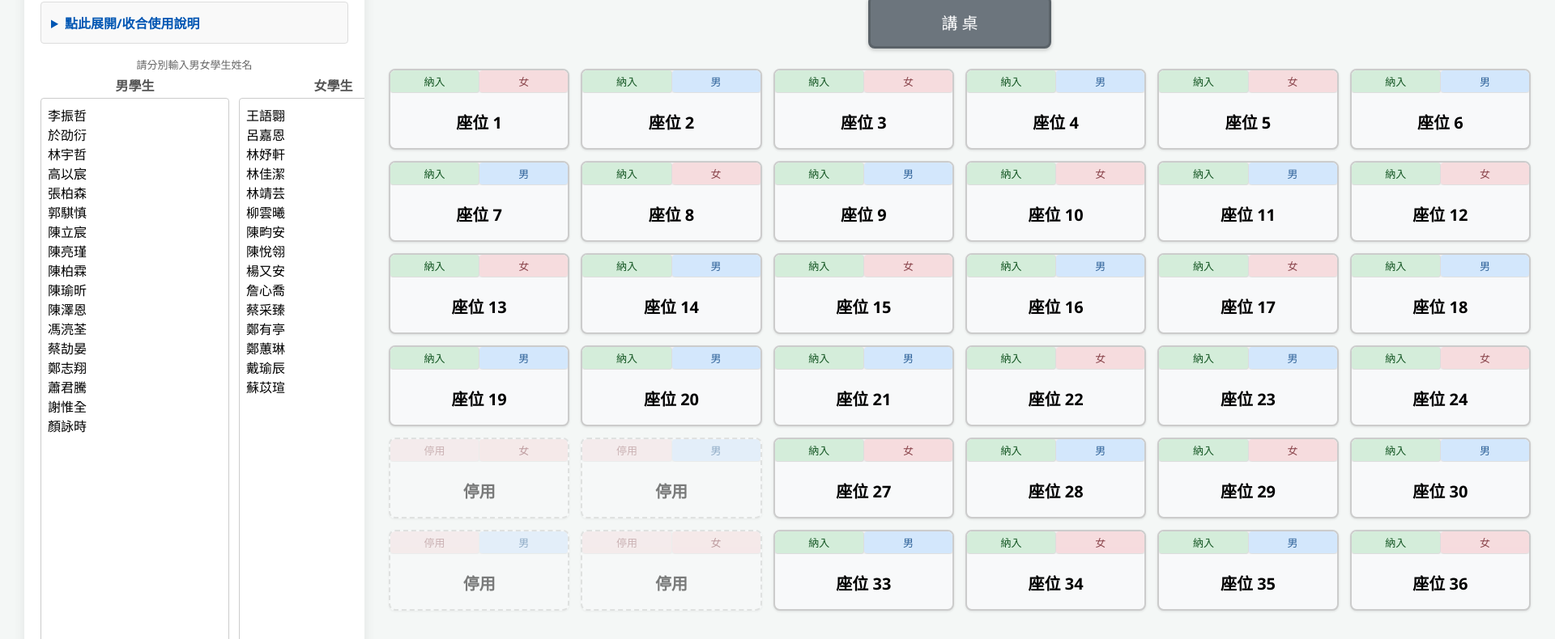
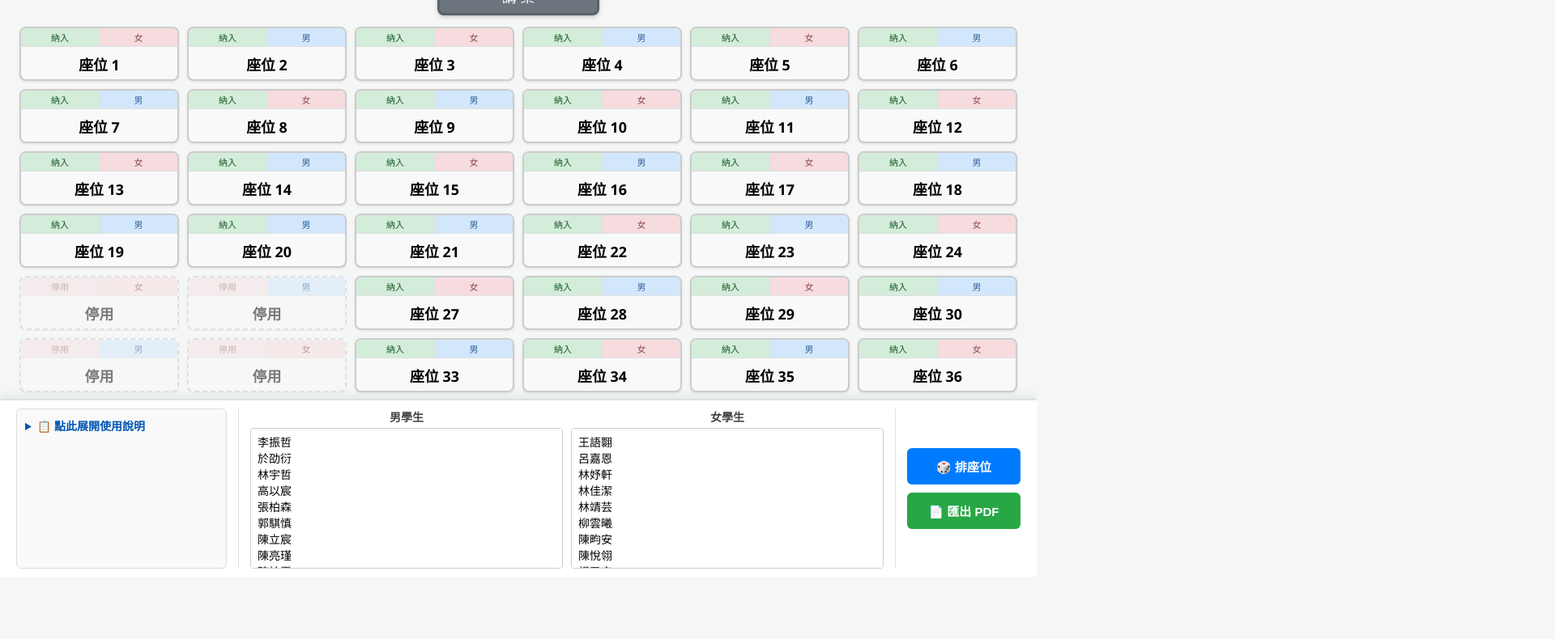
Before and after one commit to mathruffian-dot/seat-chart-generator, a plain HTML site: page index.html in a window 1280 px wide. Shown: the part 87-877 px from the top of the page at 81% size, 1920 px wide, since content can reach past the window. After the commit the page ends 800 px from the top, so only its background shows below. Drawn offline with nearby package versions, Linux system fonts and the light colour scheme.

Commit message:
Add files via upload

```diff
--- a/index.html
+++ b/index.html
@@ -2,201 +2,86 @@
 <html lang="zh-TW">
 <head>
     <meta charset="UTF-8">
-    <meta name="viewport" content="width=1920, initial-scale=1.0">
+    <meta name="viewport" content="width=device-width, initial-scale=1.0">
     <title>班級座位表產生器</title>
     <!-- 引入 PDF 產生器函式庫 -->
     <script src="https://cdnjs.cloudflare.com/ajax/libs/html2canvas/1.4.1/html2canvas.min.js"></script>
     <script src="https://cdnjs.cloudflare.com/ajax/libs/jspdf/2.5.1/jspdf.umd.min.js"></script>
     <style>
-        /* --- 基本樣式：固定 Full HD 1920×1080 --- */
+        * { box-sizing: border-box; }
+
         html, body {
             margin: 0;
             padding: 0;
-            width: 1920px;
-            height: 1080px;
+            width: 100%;
+            height: 100%;
             overflow: hidden;
             font-family: 'Segoe UI', 'Microsoft JhengHei', 'PingFang TC', sans-serif;
             background-color: #f4f7f6;
-            box-sizing: border-box;
         }
 
         /* 列印/PDF 產生時隱藏不必要的元素 */
         body.printing .seat-controls,
         body.printing .controls,
-        body.printing .teacher-desk + h1 {
+        body.printing .classroom-title {
             display: none !important;
         }
 
-        /* --- 主要容器：填滿整個 Full HD 畫面 --- */
+        /* ===== 主容器：垂直排列 ===== */
         .container {
             display: flex;
-            gap: 30px;
-            width: 1920px;
-            height: 1080px;
-            padding: 20px 30px;
-            box-sizing: border-box;
+            flex-direction: column;
+            width: 100%;
+            height: 100vh;
         }
 
-        /* --- 左側控制面板 --- */
-        .controls {
-            width: 420px;
-            min-width: 420px;
-            max-width: 420px;
-            padding: 18px 20px;
-            background-color: #fff;
-            border-radius: 8px;
-            box-shadow: 0 4px 15px rgba(0,0,0,0.08);
-            display: flex;
-            flex-direction: column;
-            overflow-y: auto;
-            box-sizing: border-box;
-        }
-
-        h1 {
-            text-align: center;
-            color: #333;
-            font-size: 2.2rem;
-            margin: 0 0 10px 0;
-        }
-        h2 {
-            text-align: center;
-            color: #333;
-            font-size: 1.6rem;
-            margin: 0 0 8px 0;
-        }
-
-        /* --- 使用說明區塊 --- */
-        .instructions {
-            margin-top: 5px;
-            margin-bottom: 12px;
-            border: 1px solid #ddd;
-            border-radius: 4px;
-            padding: 5px 12px;
-            background-color: #f9f9f9;
-        }
-        .instructions summary {
-            cursor: pointer;
-            font-weight: bold;
-            padding: 8px 0;
-            color: #0056b3;
-            font-size: 16px;
-        }
-        .instructions ol {
-            padding-left: 22px;
-            line-height: 1.7;
-            font-size: 14px;
-            margin-top: 5px;
-            margin-bottom: 8px;
-        }
-        .instructions ul {
-            padding-left: 18px;
-            margin-top: 4px;
-        }
-        .instructions .btn-example {
-            padding: 1px 4px;
-            border-radius: 3px;
-            font-size: 13px;
-            border: 1px solid #ccc;
-            display: inline-block;
-        }
-        .instructions .included { color: #155724; background-color: #d4edda; }
-        .instructions .excluded { color: #721c24; background-color: #f8d7da; }
-
-        .student-inputs {
-            display: flex;
-            gap: 12px;
-            width: 100%;
-            flex: 1;
-            min-height: 0;
-        }
-        .input-group {
-            flex: 1;
-            display: flex;
-            flex-direction: column;
-            min-height: 0;
-        }
-        .input-group label {
-            text-align: center;
-            font-weight: bold;
-            margin-bottom: 4px;
-            color: #555;
-            font-size: 16px;
-        }
-        .input-group textarea {
-            flex: 1;
-            min-height: 120px;
-            border-radius: 4px;
-            border: 1px solid #ccc;
-            padding: 8px;
-            font-size: 16px;
-            resize: none;
-        }
-
-        button {
-            width: 100%;
-            padding: 12px;
-            margin-top: 10px;
-            background-color: #007bff;
-            color: white;
-            border: none;
-            border-radius: 4px;
-            cursor: pointer;
-            font-size: 16px;
-            transition: background-color 0.3s;
-            flex-shrink: 0;
-        }
-        button:hover {
-            background-color: #0056b3;
-        }
-        #exportPdfBtn {
-            background-color: #28a745;
-        }
-        #exportPdfBtn:hover {
-            background-color: #218838;
-        }
-        button:disabled {
-            background-color: #6c757d;
-            cursor: not-allowed;
-        }
-
-        /* --- 右側教室區 --- */
+        /* ===== 上方：座位表區（佔滿剩餘空間）===== */
         .classroom {
             flex: 1;
             display: flex;
             flex-direction: column;
             align-items: center;
-            min-width: 0;
-            box-sizing: border-box;
+            padding: 12px 24px 8px;
+            min-height: 0;
+            overflow: hidden;
+        }
+
+        .classroom-title {
+            font-size: 1.6rem;
+            color: #333;
+            margin: 0 0 8px 0;
+            font-weight: bold;
+            flex-shrink: 0;
         }
 
         .teacher-desk {
-            width: 220px;
-            height: 60px;
+            width: 200px;
+            height: 48px;
             background-color: #6c757d;
             color: white;
             display: flex;
             justify-content: center;
             align-items: center;
             border-radius: 8px;
-            margin-bottom: 25px;
-            font-size: 20px;
+            margin-bottom: 14px;
+            font-size: 18px;
             box-shadow: 0 2px 5px rgba(0,0,0,0.2);
             border: 3px solid #5a6268;
             flex-shrink: 0;
         }
 
-        /* --- 座位表網格系統 --- */
+        /* 座位表網格 */
         .seating-chart {
             display: grid;
             grid-template-columns: repeat(6, 1fr);
-            gap: 14px;
+            gap: 10px;
             width: 100%;
             flex: 1;
             min-height: 0;
             align-content: start;
         }
 
-        /* --- 座位樣式 --- */
+        /* 座位樣式 */
         .seat {
             position: relative;
             background-color: #fff;
@@ -214,11 +99,11 @@
             display: flex;
             justify-content: center;
             align-items: center;
-            font-size: 20px;
-            padding: 10px 4px 8px;
+            font-size: clamp(12px, 1.4vw, 20px);
+            padding: 8px 4px 6px;
             text-align: center;
             word-break: break-all;
-            min-height: 50px;
+            min-height: 40px;
             cursor: move;
             font-weight: bold;
         }
@@ -232,15 +117,15 @@
             transform: scale(0.95);
         }
 
-        /* --- 座位控制按鈕 --- */
+        /* 座位控制按鈕 */
         .seat-controls {
             display: flex;
             background-color: #f0f0f0;
         }
         .seat-btn {
             flex: 1;
-            padding: 4px;
-            font-size: 13px;
+            padding: 3px;
+            font-size: 11px;
             border: none;
             border-bottom: 1px solid #ddd;
             cursor: pointer;
@@ -249,56 +134,196 @@
             width: auto;
             margin: 0;
         }
-        .seat-btn:hover {
-            background-color: #e0e0e0;
-        }
-        .seat-btn:first-child {
-            border-right: 1px solid #ddd;
-        }
-        .toggle-include.excluded {
-            background-color: #f8d7da;
-            color: #721c24;
-        }
-        .toggle-include.included {
-            background-color: #d4edda;
-            color: #155724;
-        }
+        .seat-btn:hover { background-color: #e0e0e0; }
+        .seat-btn:first-child { border-right: 1px solid #ddd; }
+        .toggle-include.excluded { background-color: #f8d7da; color: #721c24; }
+        .toggle-include.included { background-color: #d4edda; color: #155724; }
         .toggle-gender.pref-male { color: #004085; background-color: #cce5ff; }
         .toggle-gender.pref-female { color: #721c24; background-color: #f8d7da; }
 
-        /* --- 座位狀態樣式 --- */
-        .seat.is-excluded {
-            opacity: 0.5;
-            background-color: #e9ecef;
-            border-style: dashed;
-        }
+        /* 座位狀態 */
+        .seat.is-excluded { opacity: 0.5; background-color: #e9ecef; border-style: dashed; }
         .seat.student-male { background-color: #cce5ff; }
         .seat.student-female { background-color: #f8d7da; }
         .seat.empty { background-color: #f8f9fa; }
+
+
+        /* ===== 下方：控制面板 ===== */
+        .controls {
+            display: flex;
+            flex-direction: row;
+            gap: 14px;
+            align-items: stretch;
+            padding: 10px 20px;
+            background-color: #fff;
+            border-top: 2px solid #dee2e6;
+            box-shadow: 0 -3px 12px rgba(0,0,0,0.08);
+            height: 220px;
+            min-height: 220px;
+            flex-shrink: 0;
+        }
+
+        /* 使用說明區塊 */
+        .instructions-wrapper {
+            width: 260px;
+            min-width: 220px;
+            flex-shrink: 0;
+            overflow-y: auto;
+        }
+        .instructions {
+            border: 1px solid #ddd;
+            border-radius: 6px;
+            padding: 4px 10px;
+            background-color: #f9f9f9;
+            font-size: 13px;
+            height: 100%;
+        }
+        .instructions summary {
+            cursor: pointer;
+            font-weight: bold;
+            padding: 6px 0;
+            color: #0056b3;
+            font-size: 14px;
+        }
+        .instructions ol {
+            padding-left: 18px;
+            line-height: 1.7;
+            margin: 4px 0 6px;
+        }
+        .instructions ul {
+            padding-left: 14px;
+            margin-top: 2px;
+        }
+        .instructions .btn-example {
+            padding: 1px 4px;
+            border-radius: 3px;
+            font-size: 12px;
+            border: 1px solid #ccc;
+            display: inline-block;
+        }
+        .instructions .included { color: #155724; background-color: #d4edda; }
+        .instructions .excluded { color: #721c24; background-color: #f8d7da; }
+
+        /* 分隔線 */
+        .divider {
+            width: 1px;
+            background-color: #dee2e6;
+            flex-shrink: 0;
+            align-self: stretch;
+        }
+
+        /* 學生名單輸入 */
+        .student-inputs {
+            display: flex;
+            gap: 10px;
+            flex: 1;
+            min-width: 0;
+        }
+        .input-group {
+            flex: 1;
+            display: flex;
+            flex-direction: column;
+            min-width: 0;
+        }
+        .input-group label {
+            text-align: center;
+            font-weight: bold;
+            font-size: 14px;
+            color: #444;
+            margin-bottom: 4px;
+            flex-shrink: 0;
+        }
+        .input-group textarea {
+            flex: 1;
+            border-radius: 4px;
+            border: 1px solid #ccc;
+            padding: 6px 8px;
+            font-size: 14px;
+            resize: none;
+            min-height: 0;
+        }
+        .input-group textarea:focus {
+            outline: none;
+            border-color: #007bff;
+            box-shadow: 0 0 0 2px rgba(0,123,255,0.15);
+        }
+
+        /* 操作按鈕 */
+        .buttons-panel {
+            display: flex;
+            flex-direction: column;
+            gap: 10px;
+            justify-content: center;
+            width: 140px;
+            min-width: 120px;
+            flex-shrink: 0;
+        }
+        .buttons-panel button {
+            width: 100%;
+            padding: 12px 8px;
+            border: none;
+            border-radius: 6px;
+            cursor: pointer;
+            font-size: 15px;
+            font-weight: bold;
+            transition: background-color 0.2s, transform 0.1s;
+            color: white;
+        }
+        .buttons-panel button:hover { transform: translateY(-1px); }
+        .buttons-panel button:active { transform: translateY(0); }
+        #assignSeatsBtn {
+            background-color: #007bff;
+        }
+        #assignSeatsBtn:hover { background-color: #0056b3; }
+        #exportPdfBtn {
+            background-color: #28a745;
+        }
+        #exportPdfBtn:hover { background-color: #218838; }
+        .buttons-panel button:disabled {
+            background-color: #6c757d;
+            cursor: not-allowed;
+            transform: none;
+        }
     </style>
 </head>
 <body>
 <div class="container">
-    <!-- 左側：學生名單輸入與控制按鈕 -->
+
+    <!-- ===== 上方：座位表區 ===== -->
+    <div class="classroom">
+        <h1 class="classroom-title">座位表</h1>
+        <div class="teacher-desk">講 桌</div>
+        <div class="seating-chart" id="seatingChart">
+            <!-- 座位將由 JavaScript 自動生成 -->
+        </div>
+    </div>
+
+    <!-- ===== 下方：控制面板 ===== -->
     <div class="controls">
-        <h2>學生名單</h2>
+
+        <!-- 使用說明 -->
+        <div class="instructions-wrapper">
             <details class="instructions">
-            <summary>點此展開/收合使用說明</summary>
+                <summary>📋 點此展開使用說明</summary>
                 <ol>
-                <li><strong>輸入名單：</strong> 在「男學生」與「女學生」欄位中，每行輸入一位學生姓名。</li>
+                    <li><strong>輸入名單：</strong>在「男學生」與「女學生」欄位中，每行輸入一位學生姓名。</li>
                     <li><strong>座位設定：</strong>
                         <ul>
-                        <li>已啟用<strong>梅花座</strong>，男女交錯排列，性別已固定。</li>
-                        <li>點擊座位上方的<span class="btn-example included">納入</span>/<span class="btn-example excluded">排除</span>按鈕，可決定該座位是否參與自動分配。</li>
+                            <li>已啟用<strong>梅花座</strong>，男女交錯排列。</li>
+                            <li>點擊座位的<span class="btn-example included">納入</span>/<span class="btn-example excluded">排除</span>按鈕，可控制是否參與分配。</li>
                             <li>座位 25、26、31、32 已固定停用。</li>
                         </ul>
                     </li>
-                <li><strong>自動排座：</strong> 點擊「自動排座位」按鈕，系統將根據您的設定智慧安排座位。</li>
-                <li><strong>手動微調：</strong> 直接用滑鼠拖曳座位上的學生姓名，即可與其他座位互換。</li>
-                <li><strong>匯出存檔：</strong> 點擊「匯出 PDF」，會產出包含「學生視角」與「教師視角」的兩頁 PDF。</li>
+                    <li><strong>自動排座：</strong>點擊「排座位」按鈕。</li>
+                    <li><strong>手動微調：</strong>直接拖曳座位上的姓名互換。</li>
+                    <li><strong>匯出存檔：</strong>點擊「匯出 PDF」產出雙視角 PDF。</li>
                 </ol>
             </details>
-        <p style="font-size:13px; color:#666; text-align:center; margin: 4px 0;">請分別輸入男女學生姓名</p>
+        </div>
+
+        <div class="divider"></div>
+
+        <!-- 學生名單輸入 -->
         <div class="student-inputs">
             <div class="input-group">
                 <label for="maleStudentNames">男學生</label>
@@ -339,18 +364,18 @@
 蘇苡瑄</textarea>
             </div>
         </div>
-        <button id="assignSeatsBtn">自動排座位</button>
-        <button id="exportPdfBtn">匯出 PDF</button>
+
+        <div class="divider"></div>
+
+        <!-- 操作按鈕 -->
+        <div class="buttons-panel">
+            <button id="assignSeatsBtn">🎲 排座位</button>
+            <button id="exportPdfBtn">📄 匯出 PDF</button>
         </div>
-    <!-- 右側：教室與座位表 -->
-    <div class="classroom">
-        <h1>座位表</h1>
-        <div class="teacher-desk">講 桌</div>
-        <div class="seating-chart" id="seatingChart">
-            <!-- 座位將由 JavaScript 自動生成於此 -->
+
     </div>
 </div>
-</div>
+
 <script>
     document.addEventListener('DOMContentLoaded', function() {
         const seatingChart = document.getElementById('seatingChart');
@@ -363,10 +388,11 @@
         const fixedExcludedSeats = [25, 26, 31, 32];
         // 性別覆蓋：指定特定座位的性別（覆蓋梅花座規則）
         const genderOverrides = { 20: 'male' };
+
         function createSeats() {
             seatingChart.innerHTML = '';
             let seatCounter = 0;
-            layout.forEach((seatsInRow, rowIndex) => {
+            layout.forEach((seatsInRow) => {
                 for (let i = 0; i < seatsInRow; i++) {
                     seatingChart.appendChild(createSingleSeat(seatCounter++));
                 }
@@ -381,9 +407,6 @@
             seat.id = `seat-${index}`;
             seat.dataset.studentGender = 'none';
 
-            // 梅花座：根據行列計算性別偏好
-            // 座位6 (row=0, col=5) 為男生 → (row+col)奇數=男，偶數=女
-            // genderOverrides 可覆蓋個別座位
             const row = Math.floor(index / 6);
             const col = index % 6;
             const isMaleSeat = genderOverrides[seatNumber]
@@ -392,7 +415,6 @@
             const genderPref = isMaleSeat ? 'male' : 'female';
             seat.dataset.genderPref = genderPref;
 
-            // 固定排除的座位：預設排除且鎖定
             if (isFixedExcluded) {
                 seat.dataset.included = 'false';
                 seat.dataset.fixedExcluded = 'true';
@@ -417,7 +439,6 @@
                 includeBtn.onclick = () => toggleInclusion(seat, includeBtn);
             }
 
-            // 性別按鈕：梅花座固定，不可切換
             const genderBtn = document.createElement('button');
             if (isMaleSeat) {
                 genderBtn.className = 'seat-btn toggle-gender pref-male';
@@ -441,6 +462,7 @@
             seat.appendChild(content);
             return seat;
         }
+
         function toggleInclusion(seat, btn) {
             const isIncluded = seat.dataset.included === 'true';
             if (isIncluded) {
@@ -455,7 +477,9 @@
                 btn.className = 'seat-btn toggle-include included';
             }
         }
+
         createSeats();
+
         assignSeatsBtn.addEventListener('click', function() {
             let maleNames = maleStudentNamesTextarea.value.trim().split('\n').filter(name => name.trim() !== '');
             let femaleNames = femaleStudentNamesTextarea.value.trim().split('\n').filter(name => name.trim() !== '');
@@ -464,13 +488,13 @@
             const allSeats = Array.from(document.querySelectorAll('.seat'));
 
             allSeats.forEach(seat => {
-                // 固定停用的座位不清除
                 if (seat.dataset.fixedExcluded === 'true') return;
                 seat.querySelector('.seat-content').textContent = '';
                 seat.className = `seat`;
                 seat.classList.add('empty');
-                if(seat.dataset.included === 'false') seat.classList.add('is-excluded');
+                if (seat.dataset.included === 'false') seat.classList.add('is-excluded');
             });
+
             const includedSeats = allSeats.filter(s => s.dataset.included === 'true');
             const malePrefSeats = includedSeats.filter(s => s.dataset.genderPref === 'male');
             const femalePrefSeats = includedSeats.filter(s => s.dataset.genderPref === 'female');
@@ -481,8 +505,10 @@
                 seat.classList.remove('empty');
                 seat.classList.add(gender === 'male' ? 'student-male' : 'student-female');
             };
+
             while (maleNames.length > 0 && malePrefSeats.length > 0) assign(maleNames.pop(), 'male', malePrefSeats.pop());
             while (femaleNames.length > 0 && femalePrefSeats.length > 0) assign(femaleNames.pop(), 'female', femalePrefSeats.pop());
+
             let remainingStudents = [
                 ...maleNames.map(name => ({ name, gender: 'male' })),
                 ...femaleNames.map(name => ({ name, gender: 'female' }))
@@ -493,34 +519,36 @@
                 const student = remainingStudents.pop();
                 assign(student.name, student.gender, remainingSeats.pop());
             }
+
             allSeats.filter(s => s.dataset.fixedExcluded !== 'true' && s.querySelector('.seat-content').textContent === '').forEach(s => {
                 s.querySelector('.seat-content').textContent = '空位';
             });
         });
+
         // --- 匯出 PDF 功能 ---
         exportPdfBtn.addEventListener('click', async function() {
             const classroomElement = document.querySelector('.classroom');
             const originalButtonText = exportPdfBtn.textContent;
-            exportPdfBtn.textContent = '正在產生 PDF...';
+            exportPdfBtn.textContent = '產生中...';
             exportPdfBtn.disabled = true;
             let flippedClassroom = null;
             try {
                 document.body.classList.add('printing');
-                // --- 步驟 1: 擷取學生視角 ---
+                // 步驟 1: 擷取學生視角
                 const studentCanvas = await html2canvas(classroomElement, { scale: 2 });
-                // --- 步驟 2: 準備並擷取教師視角 ---
+                // 步驟 2: 準備教師視角（旋轉180度）
                 flippedClassroom = classroomElement.cloneNode(true);
                 flippedClassroom.style.width = `${classroomElement.offsetWidth}px`;
                 flippedClassroom.style.position = 'absolute';
                 flippedClassroom.style.left = '-9999px';
                 flippedClassroom.style.top = '0px';
                 flippedClassroom.style.transform = 'rotate(180deg)';
-                flippedClassroom.querySelectorAll('.seat-content, .teacher-desk, h1').forEach(el => {
+                flippedClassroom.querySelectorAll('.seat-content, .teacher-desk, .classroom-title').forEach(el => {
                     el.style.transform = 'rotate(180deg)';
                 });
                 document.body.appendChild(flippedClassroom);
                 const teacherCanvas = await html2canvas(flippedClassroom, { scale: 2 });
-                // --- 步驟 3: 組合 PDF ---
+                // 步驟 3: 組合 PDF
                 const studentViewImg = studentCanvas.toDataURL('image/png');
                 const teacherViewImg = teacherCanvas.toDataURL('image/png');
                 const { jsPDF } = window.jspdf;
@@ -549,13 +577,12 @@
                 alert("無法產生 PDF，請檢查瀏覽器主控台的錯誤訊息。");
             } finally {
                 document.body.classList.remove('printing');
-                if (flippedClassroom) {
-                    flippedClassroom.remove();
-                }
+                if (flippedClassroom) flippedClassroom.remove();
                 exportPdfBtn.textContent = originalButtonText;
                 exportPdfBtn.disabled = false;
             }
         });
+
         // --- 拖拉交換功能 ---
         let draggedItem = null;
         seatingChart.addEventListener('dragstart', function(e) {
@@ -568,7 +595,7 @@
                 } else { e.preventDefault(); }
             } else { e.preventDefault(); }
         });
-        seatingChart.addEventListener('dragend', function(e) {
+        seatingChart.addEventListener('dragend', function() {
             if (draggedItem) {
                 draggedItem.classList.remove('dragging');
                 draggedItem = null;
@@ -590,8 +617,8 @@
                 ['student-male', 'student-female', 'empty'].forEach(c => {
                     const hasC1 = draggedItem.classList.contains(c);
                     const hasC2 = targetSeat.classList.contains(c);
-                    if(hasC1) targetSeat.classList.add(c); else targetSeat.classList.remove(c);
-                    if(hasC2) draggedItem.classList.add(c); else draggedItem.classList.remove(c);
+                    if (hasC1) targetSeat.classList.add(c); else targetSeat.classList.remove(c);
+                    if (hasC2) draggedItem.classList.add(c); else draggedItem.classList.remove(c);
                 });
             }
         });
```
Lines whose indentation alone changed are shown as unchanged.
